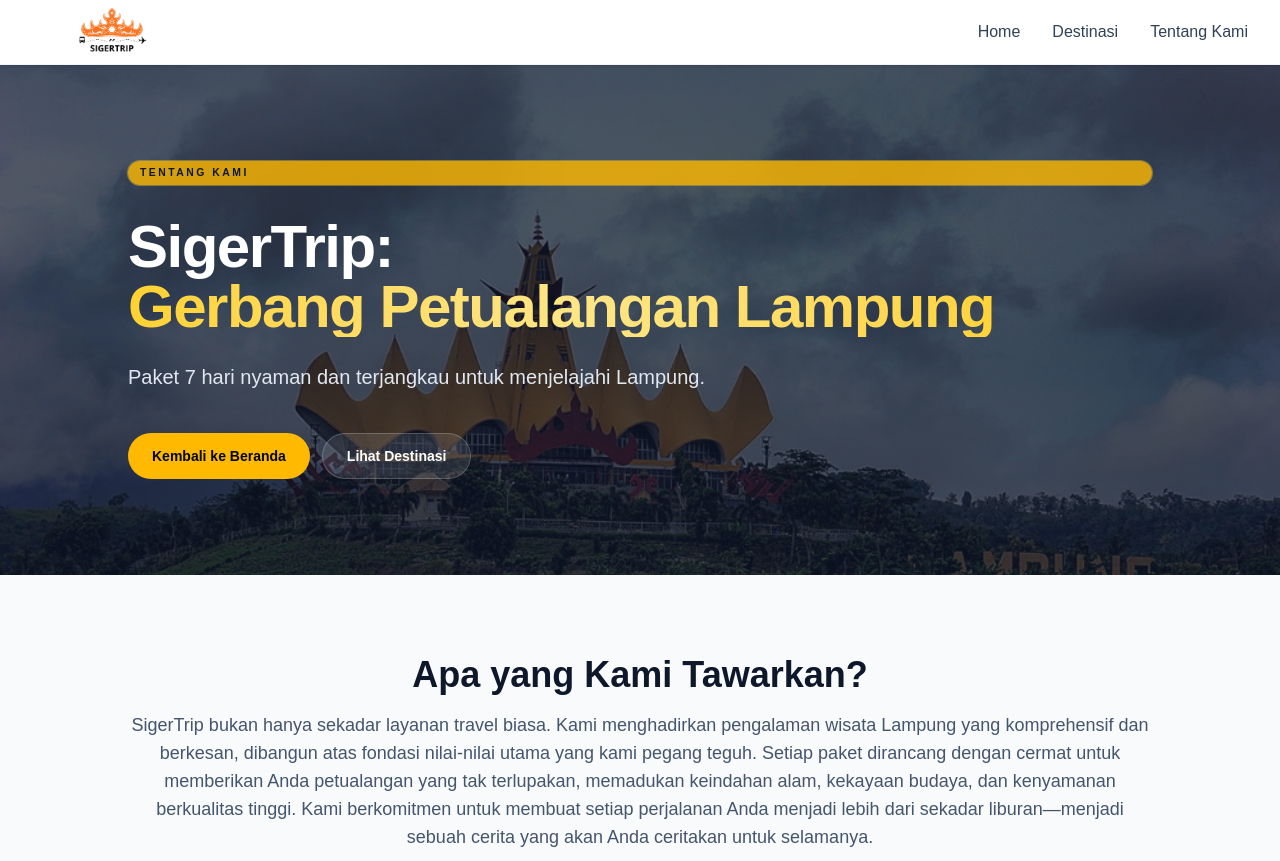
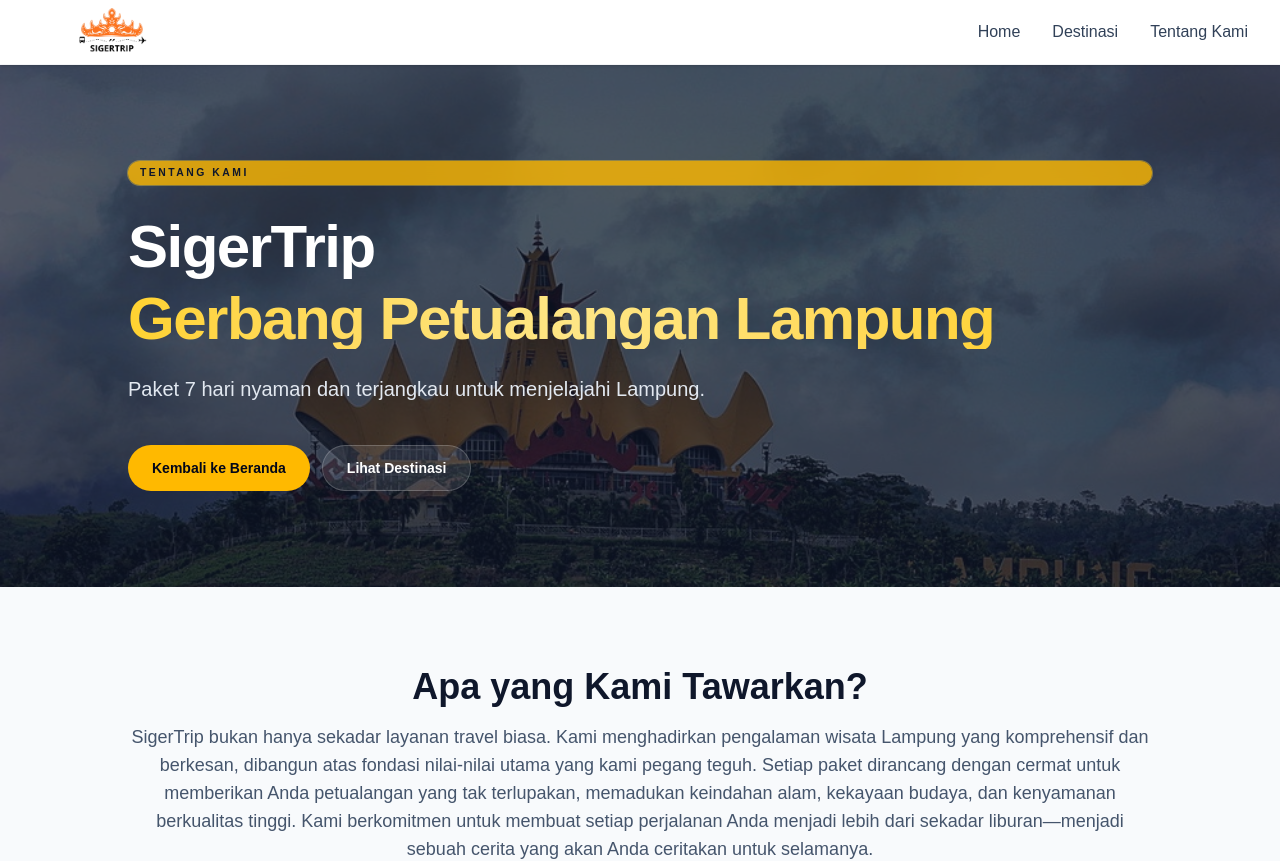
Before and after one commit to Nafiz-547/TI-WEB-24A-ShuangXi, a Next.js app in the folder siger-trip/: page /tentang_kami in a window 1280 px wide. Shown: the top 861 px of the page. Built offline with nearby package versions, Linux system fonts and the light colour scheme.

Commit message:
akmal: Menyusun ulang heading hero agar tampil lebih rapi dan menarik dengan jarak dan gradien yang jelas.

```diff
--- a/siger-trip/app/tentang_kami/page.tsx
+++ b/siger-trip/app/tentang_kami/page.tsx
@@ -19,8 +19,8 @@
             Tentang Kami
           </span>
           <h1 className="mt-8 max-w-4xl text-4xl font-bold tracking-tight text-white sm:text-5xl lg:text-6xl">
-            <span className="block">SigerTrip:</span>
-            <span className="block bg-linear-to-r from-amber-300 via-amber-200 to-amber-300 bg-clip-text text-transparent">Gerbang Petualangan Lampung</span>
+            <span className="block">SigerTrip</span>
+            <span className="mt-3 block bg-gradient-to-r from-amber-300 via-amber-200 to-amber-300 bg-clip-text text-transparent">Gerbang Petualangan Lampung</span>
           </h1>
           <p className="mt-6 max-w-3xl text-lg leading-8 text-slate-200 sm:text-xl">
             Paket 7 hari nyaman dan terjangkau untuk menjelajahi Lampung.
```
